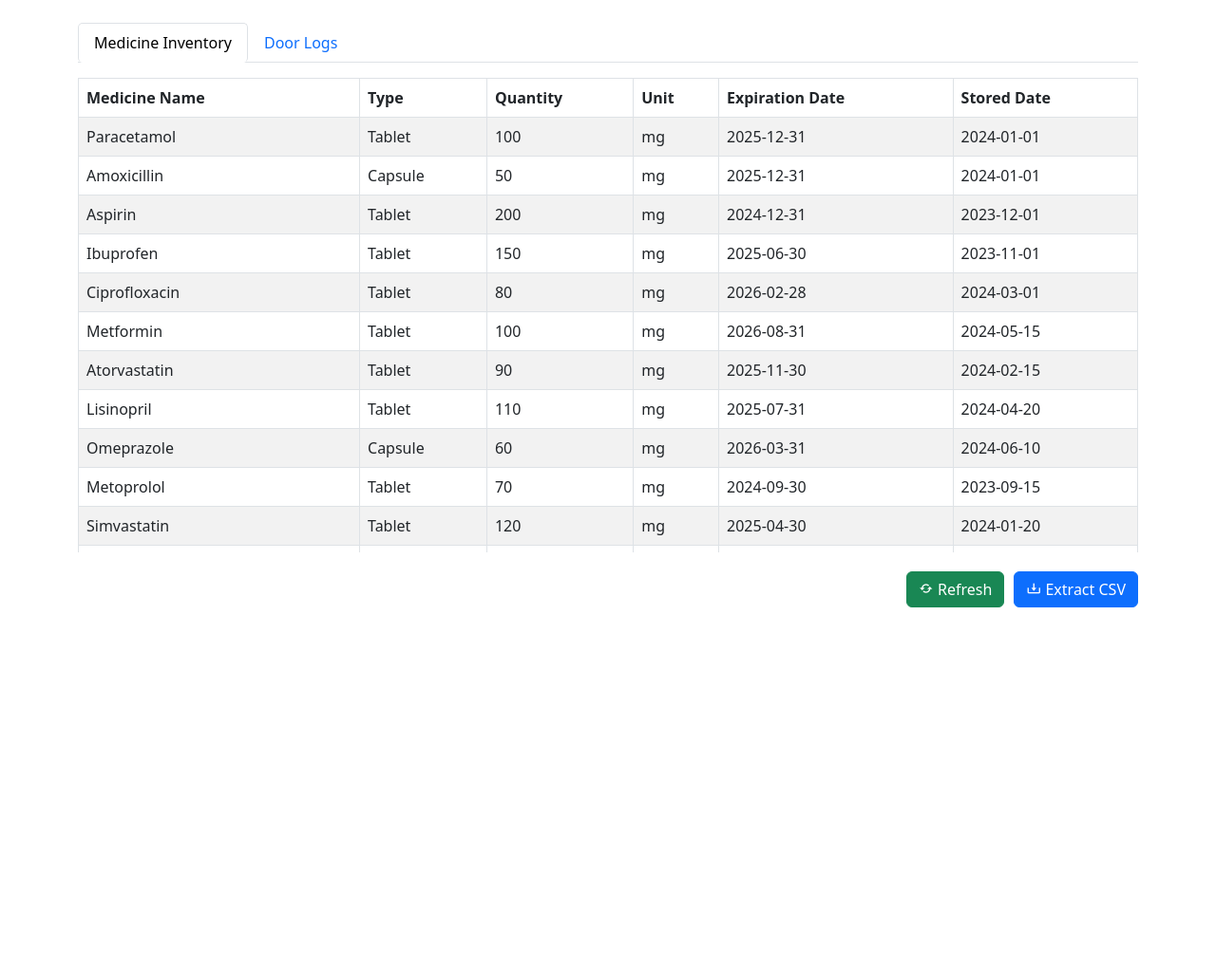
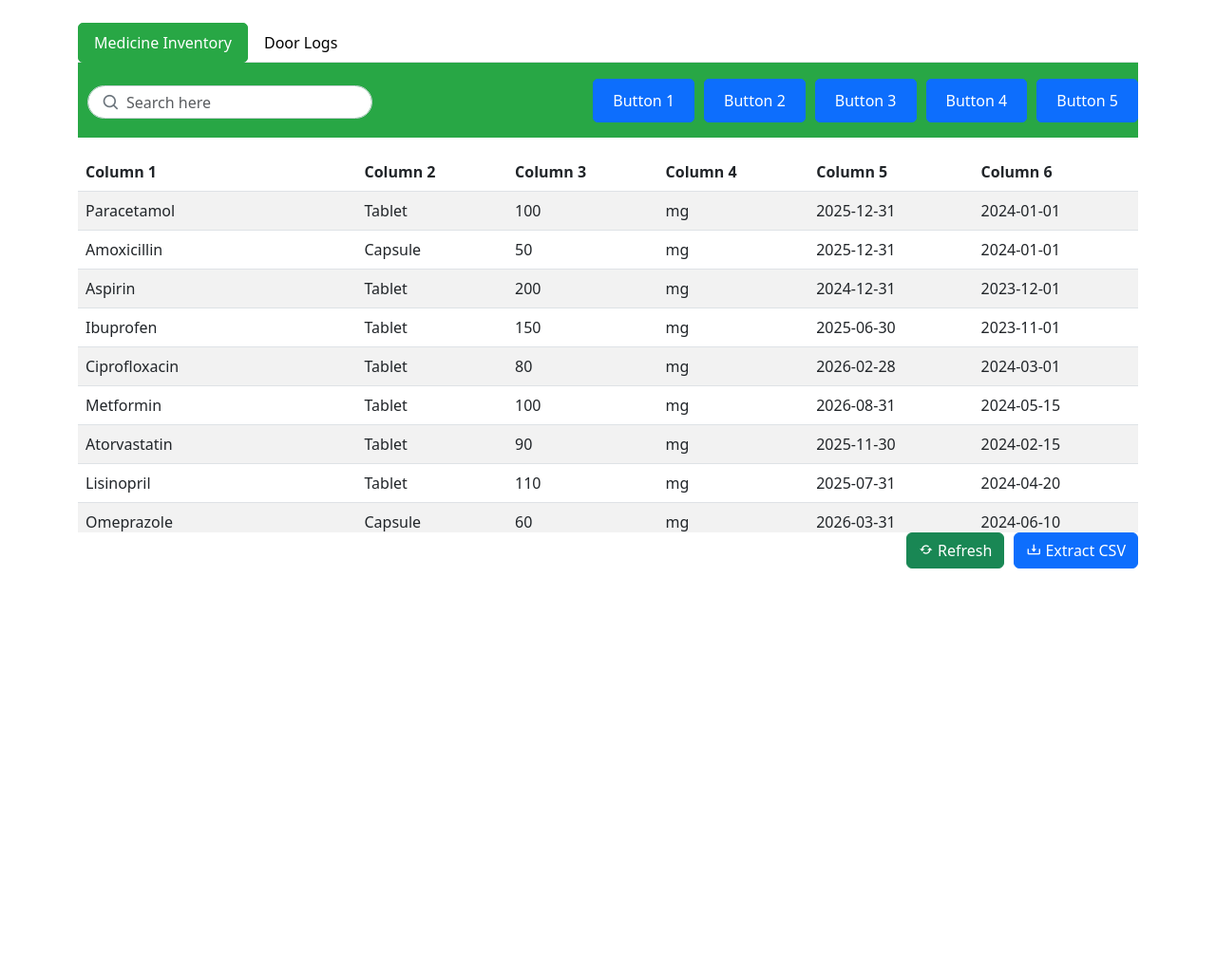
Before and after one commit to MedicineCabinet/Electronic-Medicine-Cabinet, a Flask app: page /inventory in a window 1280 px wide. Shown: the top 1021 px of the page at 95% size. Run offline with Flask 3, Linux system fonts and the light colour scheme.

Commit message:
Add Status Bar and Sort Buttons on Medicine Inventory Tab without function

```diff
--- a/static/home_style.css
+++ b/static/home_style.css
@@ -7,14 +7,12 @@
     display: flex;
     flex-direction: column;
 }
-
 /* Sidebar and offcanvas title */
 .sidebar-title, .offcanvas-title {
     font-size: 1.5rem;
     margin-bottom: 20px;
     color: white;
 }
-
 /* Sidebar and offcanvas navigation links */
 .sidebar .nav-link, .offcanvas-body .nav-link {
     color: white;
@@ -27,28 +25,24 @@
     text-overflow: ellipsis;
     overflow: hidden;
 }
-
 /* Adjust icon size and prevent shrinking */
 .sidebar .nav-link i, .offcanvas-body .nav-link i {
     margin-right: 10px;
     font-size: 1.5rem;
     flex-shrink: 0;
 }
-
 /* Hover effect for sidebar and offcanvas links */
 .sidebar .nav-link:hover, .offcanvas-body .nav-link:hover {
     color: black;
     background-color: white;
     border-radius: 5px;
 }
-
 /* Sidebar footer for user greeting */
 .sidebar-footer {
     margin-top: auto;
     padding-top: 20px;
     border-top: 1px solid #fff;
 }
-
 /* Header styles */
 header {
     position: relative;
@@ -59,7 +53,6 @@ header {
     align-items: center;
     justify-content: space-between;
 }
-
 /* App name styles */
 header h1 {
     font-size: 1.5rem;
@@ -100,3 +93,54 @@ main {
     background-color: white;
     border-radius: 5px;
 }
+.inventory-header {
+    display: flex;
+    justify-content: space-between;
+    align-items: center;
+    background-color: #28a745;
+    margin-bottom: 10px;
+}
+
+.button-group {
+    display: flex;
+    gap: 10px; /* Space between the buttons */
+}
+
+.button-group .btn {
+    padding: 10px 20px;
+    border-radius: 5px;
+}
+/* Search bar styling */
+.search-bar {
+    display: flex;
+    align-items: center;
+    position: relative; /* Ensure the icon is positioned correctly */
+    margin-bottom: 20px;
+    margin-left: 10px;
+}
+
+/* Adjusting the width of the search bar */
+.search-bar input {
+    width: 300px; /* Set a default width */
+    max-width: 100%; /* Ensure it doesn't overflow */
+    padding: 10px;
+    border-radius: 20px;
+    border: 1px solid #ced4da;
+    padding-left: 40px; /* Make space for the icon */
+    transition: width 0.3s ease; /* Smooth transition on resize */
+    height: 35px;
+}
+
+.search-bar i {
+    position: absolute;
+    left: 15px; /* Position the icon inside the search bar */
+    color: #6c757d;
+    font-size: 20px;
+}
+
+/* Responsive adjustments */
+@media (max-width: 768px) {
+    .search-bar input {
+        width: 100%; /* Full width on smaller screens */
+    }
+}
--- a/templates/inventory.html
+++ b/templates/inventory.html
@@ -10,16 +10,39 @@
     <style>
         /* Set a fixed height for the table's container */
         .table-container {
-            max-height: 500px; /* Adjust the height as needed */
-            overflow-y: auto; /* Enable vertical scrolling */
-            margin-bottom: 20px; /* Space between table and buttons */
+            max-height: 500px;
+            overflow-y: auto;
+            margin-bottom: 20px;
         }
+
+        /* Button container styles */
         .button-container {
             display: flex;
             justify-content: flex-end;
+            flex-wrap: wrap;
+            margin-bottom: 20px;
         }
+
         .button-container .btn {
             margin-left: 10px;
+            margin-bottom: 10px;
+        }
+
+        /* Change background color and font color of active tab */
+        .nav-tabs .nav-link.active {
+            background-color: #28a745; /* Background color for the active tab */
+            color: white; /* Font color for the active tab */
+            border-color: #28a745; /* Optional: match the border color with the background */
+        }
+
+        /* Change font color of inactive tabs */
+        .nav-tabs .nav-link {
+            color: black; /* Font color for inactive tabs */
+        }
+
+        /* Hover effect for inactive tabs */
+        .nav-tabs .nav-link:hover {
+            color: #0056b3;  /* Font color when hovering over inactive tabs */
         }
     </style>
 </head>
@@ -33,19 +56,37 @@
                 <button class="nav-link" id="door-logs-tab" data-bs-toggle="tab" data-bs-target="#door-logs" type="button" role="tab" aria-controls="door-logs" aria-selected="false">Door Logs</button>
             </li>
         </ul>
-        <div class="tab-content" id="inventoryTabsContent">
+        <div class="tab-content" id="inventory-tabs">
             <!-- Medicine Inventory Tab -->
-            <div class="tab-pane fade show active" id="medicine" role="tabpanel" aria-labelledby="medicine-tab">
-                <div class="table-container mt-3">
-                    <table class="table table-striped table-bordered">
+            <div class="tab-pane fade show active" id="medicine" role="tabpanel"> <!-- Changed ID to match tab button -->
+
+                <!-- Search Bar and Buttons Above Table -->
+                <div class="inventory-header d-flex justify-content-between align-items-center mb-3">
+                    <div class="search-bar mt-4">
+                        <i class='bx bx-search'></i>
+                        <input type="text" placeholder="Search here" class="form-control">
+                    </div>
+
+                    <div class="button-group">
+                        <button class="btn btn-primary">Button 1</button>
+                        <button class="btn btn-primary">Button 2</button>
+                        <button class="btn btn-primary">Button 3</button>
+                        <button class="btn btn-primary">Button 4</button>
+                        <button class="btn btn-primary">Button 5</button>
+                    </div>
+                </div>
+
+                <!-- Scrollable Table -->
+                <div class="table-responsive" style="max-height: 400px; overflow-y: auto;">
+                    <table class="table table-striped">
                         <thead>
                             <tr>
-                                <th>Medicine Name</th>
-                                <th>Type</th>
-                                <th>Quantity</th>
-                                <th>Unit</th>
-                                <th>Expiration Date</th>
-                                <th>Stored Date</th>
+                                <th>Column 1</th>
+                                <th>Column 2</th>
+                                <th>Column 3</th>
+                                <th>Column 4</th>
+                                <th>Column 5</th>
+                                <th>Column 6</th>
                             </tr>
                         </thead>
                         <tbody>
@@ -212,17 +253,16 @@
                         </tbody>
                     </table>
                 </div>
+
+                <!-- Buttons Below Table -->
                 <div class="button-container">
                     <button class="btn btn-success"><i class='bx bx-refresh'></i> Refresh</button>
                     <button class="btn btn-primary"><i class='bx bx-download'></i> Extract CSV</button>
                 </div>
             </div>
-            <!-- Door Logs Tab -->
-            <div class="tab-pane fade" id="door-logs" role="tabpanel" aria-labelledby="door-logs-tab">
-                <!-- Content for Door Logs goes here -->
-                <p class="mt-3">No logs available.</p>
-            </div>
         </div>
+
+
     </div>
 
     <script src="https://cdn.jsdelivr.net/npm/bootstrap@5.3.0/dist/js/bootstrap.bundle.min.js"></script>
```
